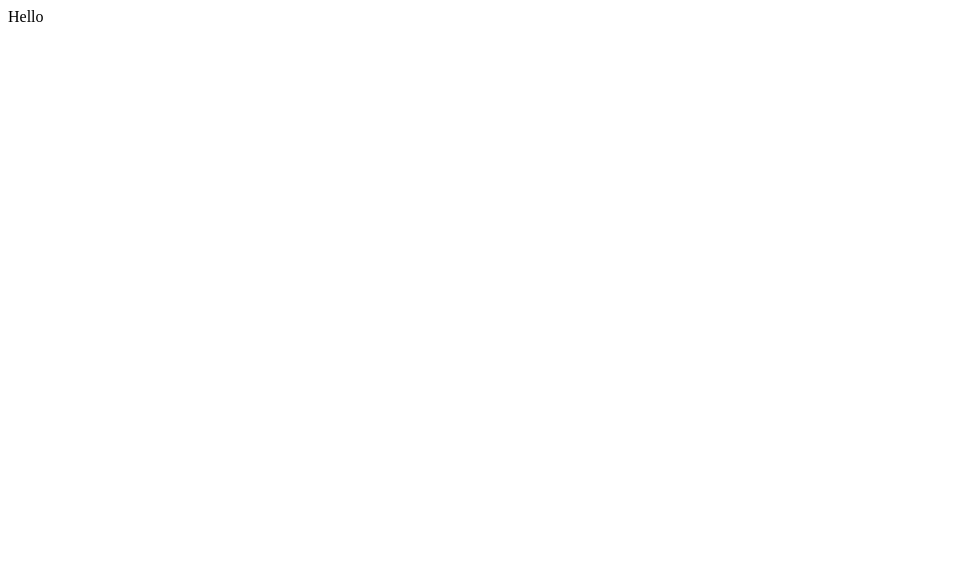
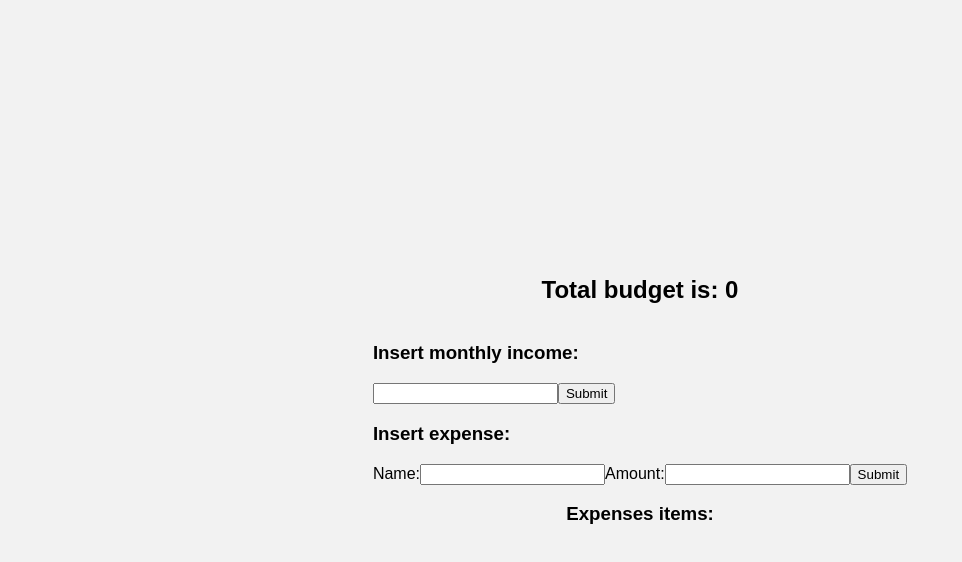
Before and after one commit to George-Sava/React-and-Typescript-sitting-in-a-tree, a React app: page / in a window 1280 px wide. Shown: the top 562 px of the page, without its empty margins (0-962 px from the left). Built offline with nearby package versions, Linux system fonts and the light colour scheme.

Commit message:
budget-app v1

```diff
--- /dev/null
+++ b/src/components/App/App.css
@@ -0,0 +1,14 @@
+body {
+    margin: 0;
+    padding: 0;
+    font-family: sans-serif;
+    background: #f2f2f2;
+}
+
+.flex-container {
+    display: flex;
+    flex-direction: column;
+    align-items: center;
+    justify-content: center;
+    height: 100vh;
+}
--- a/src/components/App/App.tsx
+++ b/src/components/App/App.tsx
@@ -1,10 +1,75 @@
-interface Props {
-	text?: string;
+import { addBudgetItem, getBudgetItems, getTotalBudget } from 'helpers';
+import { useMemo, useRef, useState } from 'react';
+import { BudgetNode } from 'types';
+import './App.css';
+
+export function App() {
+	const [budget, setBudget] = useState<BudgetNode | null>(null);
+
+	const incomeRef = useRef<HTMLInputElement>(null);
+	const expenseName = useRef<HTMLInputElement>(null);
+	const expenseAmount = useRef<HTMLInputElement>(null);
+
+	const budgetItems = useMemo(
+		() => getBudgetItems(budget).filter(node => node.item.name !== 'Income'),
+		[budget]
+	);
+
+	return (
+		<div className="flex-container">
+			<h2>Total budget is: {getTotalBudget(budget)}</h2>
+
+			<div>
+				<h3>Insert monthly income:</h3>
+				<input type="number" ref={incomeRef} />
+				<button
+					onClick={() => {
+						const income = incomeRef.current?.value;
+						if (income) {
+							incomeRef.current.value = '';
+							setBudget(prevBudget =>
+								addBudgetItem(prevBudget, {
+									name: 'Income',
+									amount: Number(income)
+								})
+							);
+						}
+					}}
+				>
+					Submit
+				</button>
+
+				<h3>Insert expense:</h3>
+				<label htmlFor="expense-name">Name:</label>
+				<input type="text" ref={expenseName} />
+				<label htmlFor="expense-amount">Amount:</label>
+				<input type="number" ref={expenseAmount} />
+				<button
+					onClick={() => {
+						const name = expenseName.current?.value;
+						const amount = expenseAmount.current?.value;
+						if (name && amount) {
+							expenseName.current.value = '';
+							expenseAmount.current.value = '';
+							setBudget(prevBudget =>
+								addBudgetItem(prevBudget, { name, amount: Number(amount) })
+							);
+						}
+					}}
+				>
+					Submit
+				</button>
+			</div>
+			<div>
+				<h3>Expenses items:</h3>
+				<ul>
+					{budgetItems.map((node, i) => (
+						<li key={`${node.item.name}-${i}`}>
+							{node.item.name}: {node.item.amount}
+						</li>
+					))}
+				</ul>
+			</div>
+		</div>
+	);
 }
-
-export function App({ text }: Props) {
-	if (text) {
-		return <div>{text}</div>;
-	}
-	return <div>Hello</div>;
-}
--- /dev/null
+++ b/src/helpers.ts
@@ -0,0 +1,70 @@
+import { BudgetItem, BudgetNode, BudgetNodeVisitor } from 'types';
+
+export function addItem(node: BudgetNode | null | undefined, item: BudgetItem): BudgetNode {
+	if (node === undefined || node === null) {
+		return { item };
+	}
+
+	if (node.item.name === item.name) {
+		return { ...node, item: { ...node.item, amount: node.item.amount + item.amount } };
+	}
+
+	return node;
+}
+
+export function addBudgetItem(node: BudgetNode | null | undefined, item: BudgetItem): BudgetNode {
+	if (node === undefined || node === null) {
+		return addItem(node, item);
+	}
+
+	if (node.item.name === item.name) {
+		return addItem(node, item);
+	}
+
+	if (!node.left) {
+		return {
+			...node,
+			left: addItem(node.left, item)
+		};
+	}
+
+	if (!node.right) {
+		return {
+			...node,
+			right: addItem(node.right, item)
+		};
+	}
+
+	return {
+		...node,
+		left: addBudgetItem(node.left, item),
+		right: addBudgetItem(node.right, item)
+	};
+}
+export function getTotalBudget(node: BudgetNode | null | undefined): number {
+	if (!node) {
+		return 0;
+	}
+
+	const currentAmount = node.item.amount;
+	const leftAmount = getTotalBudget(node.left);
+	const rightAmount = getTotalBudget(node.right);
+
+	return currentAmount + leftAmount + rightAmount;
+}
+export function getBudgetItems(node: BudgetNode | null): BudgetNode[] {
+	return node ? visitNodes(node, node => node) : [];
+}
+
+export function visitNodes<T>(
+	node: BudgetNode | null | undefined,
+	visitor: BudgetNodeVisitor<T>
+): T[] {
+	if (node === undefined || node === null) {
+		return [];
+	}
+	const left = visitNodes(node.left, visitor);
+	const self = visitor(node);
+	const right = visitNodes(node.right, visitor);
+	return [...left, self, ...right];
+}
--- /dev/null
+++ b/src/types.ts
@@ -0,0 +1,11 @@
+export interface BudgetItem {
+	name: string;
+	amount: number;
+}
+export interface BudgetNode {
+	item: BudgetItem;
+	left?: BudgetNode;
+	right?: BudgetNode;
+}
+
+export type BudgetNodeVisitor<T> = (node: BudgetNode) => T;
```
